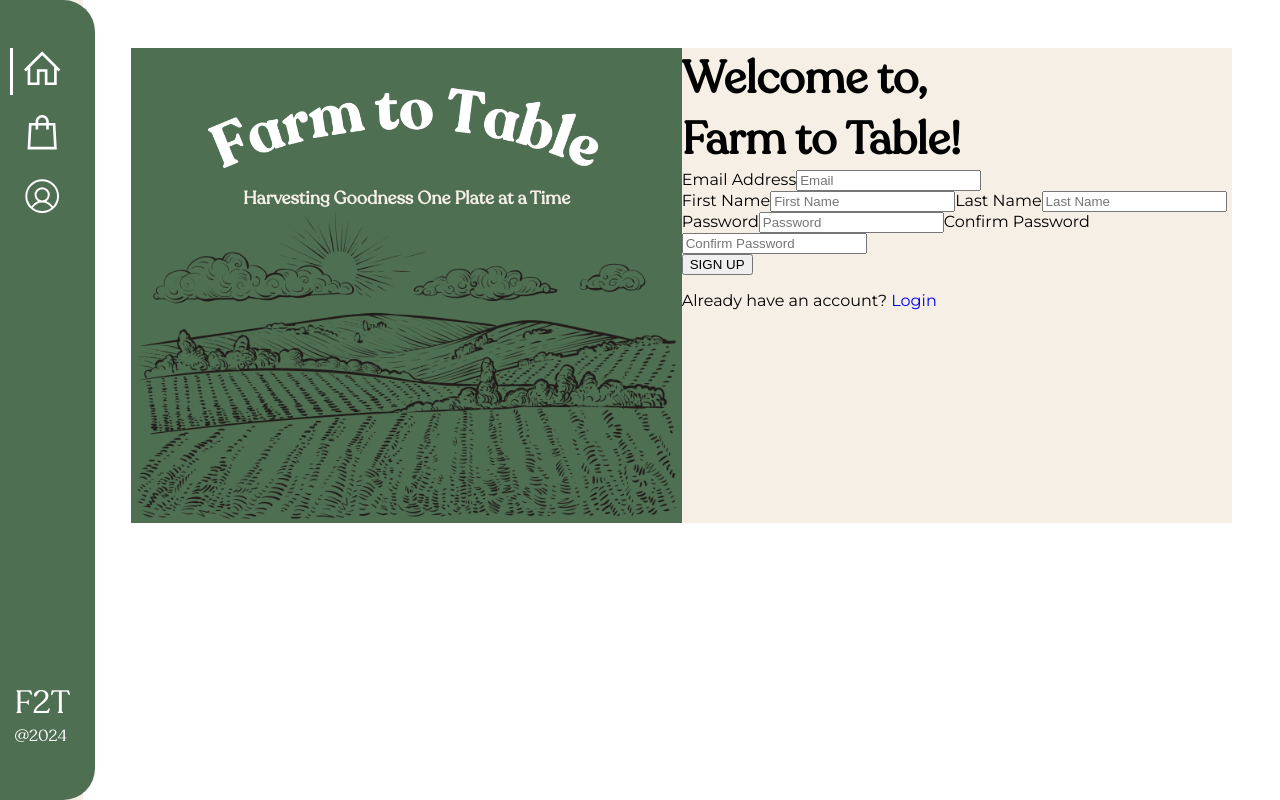
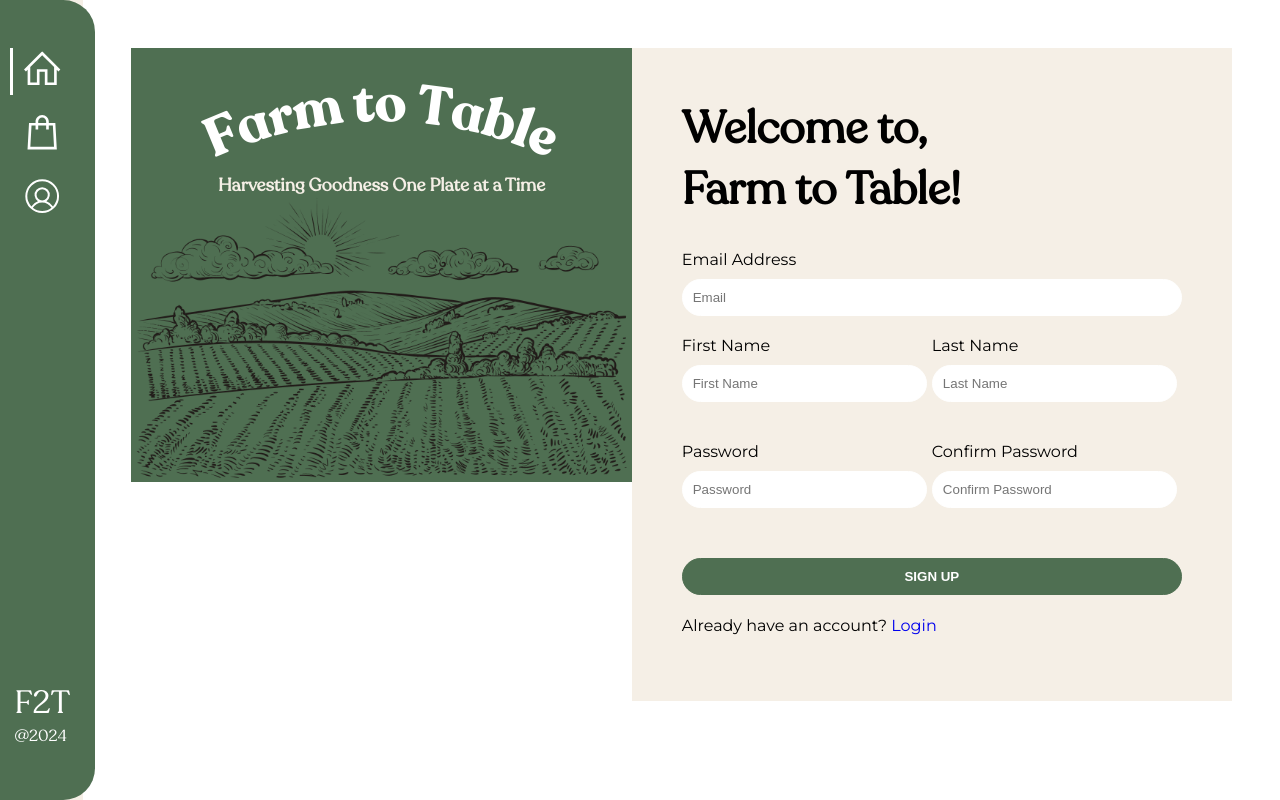
Before and after one commit to JomarMonrealUPLB/Farm-to-Table, a React (Create React App) app in the folder client/: page /signup in a window 1280 px wide. Built offline with nearby package versions, Linux system fonts and the light colour scheme.

Commit message:
ui: adjusted signup and login css

```diff
--- a/client/src/components/Login.css
+++ b/client/src/components/Login.css
@@ -8,11 +8,13 @@
     width: 50%;
 
 }
+
 .login_page-main{
     display: flex;
     flex-direction: column;
     width: 50%;
     background-color: var(--primary-background);
+    padding: 50px;
 
 }
 
@@ -21,3 +23,45 @@
     font-weight: bolder;
 
 }
+
+.login_page-form{
+    display: flex;
+    flex-direction: column;
+    padding-top: 30px;
+    padding-bottom: 5px;
+
+}
+
+.login_page-form div{
+
+    display: flex;
+    flex-direction: column;
+    padding-bottom: 20px;
+
+}
+
+.login_page-form label{
+    padding-bottom: 10px;
+
+}
+
+.login_page-form input{
+    width: 100%;
+    padding: 10px;
+    border-radius: 20px;
+    border: 1px solid white;
+    box-sizing: border-box;
+
+}
+
+.login_page-form button{
+    font-weight: bolder;
+    background-color: var(--primary-green);
+    color: white;
+    border: 1px solid var(--primary-green);
+    width: 100%;
+    padding: 10px;
+    margin-top: 10px;
+    border-radius: 20px;
+
+}
--- a/client/src/components/Signup.css
+++ b/client/src/components/Signup.css
@@ -8,11 +8,13 @@
     width: 50%;
 
 }
+
 .signup_page-main{
     display: flex;
     flex-direction: column;
     width: 50%;
     background-color: var(--primary-background);
+    padding: 50px;
 
 }
 
@@ -21,3 +23,54 @@
     font-weight: bolder;
 
 }
+
+.signup_page-form{
+    display: flex;
+    flex-direction: column;
+    padding-top: 30px;
+    padding-bottom: 5px;
+
+}
+
+.signup_page-form div{
+
+    display: flex;
+    flex-direction: column;
+    padding-bottom: 20px;
+    width: 100%;
+    padding-right: 5px;
+}
+
+.signup_page-form .double{
+    display: flex;
+    flex-direction: row;
+    justify-content: flex-start;
+
+}
+
+
+.signup_page-form label{
+    padding-bottom: 10px;
+
+}
+
+.signup_page-form input{
+    width: 100%;
+    padding: 10px;
+    border-radius: 20px;
+    border: 1px solid white;
+    box-sizing: border-box;
+
+}
+
+.signup_page-form button{
+    font-weight: bolder;
+    background-color: var(--primary-green);
+    color: white;
+    border: 1px solid var(--primary-green);
+    width: 100%;
+    padding: 10px;
+    margin-top: 10px;
+    border-radius: 20px;
+
+}
--- a/client/src/pages/Login.js
+++ b/client/src/pages/Login.js
@@ -1,5 +1,5 @@
 import React, { useEffect, useState } from 'react';
-import { Link } from 'react-router-dom';
+import { Link, useNavigate } from 'react-router-dom';
 
 import {users} from '../assets/dummy_data/users'
 
@@ -11,9 +11,10 @@ import '../components/Login.css';
 
 const Login = () => {
   const dummyUsers = users;
-  console.log(dummyUsers);
+
   const [email, setEmail] = useState('');
   const [password, setPassword] = useState('');
+  const navigate = useNavigate();
 
   const handleLogin = async (e) => {
     e.preventDefault();
@@ -24,11 +25,11 @@ const Login = () => {
     if(user && user.password === password){
       if(user.type === 'customer'){
         //Customer HomePage
-        window.location= "/customer-homepage";
+        navigate('/customer-homepage');
 
       }else if (user.type === 'merchant'){
         //Admin HomePage
-        window.location= "/admin-homepage";
+        navigate('/admin-homepage');
       }
 
     }else{
@@ -54,7 +55,7 @@ const Login = () => {
 
             <div>
               <label>Email Address</label>
-              <input type="email" placeholder="Email" value={email} onChange={(e) => setEmail(e.target.value)} required />
+              <input type="email" placeholder="Email Address" value={email} onChange={(e) => setEmail(e.target.value)} required />
             </div>
 
             <div>
--- a/client/src/pages/Signup.js
+++ b/client/src/pages/Signup.js
@@ -73,18 +73,26 @@ const Signup = () => {
               <input type="email" placeholder="Email" value={email} onChange={(e) => setEmail(e.target.value)} required />
             </div>
 
+            <div className='double'>
             <div>
             <label>First Name</label>
               <input type="text" placeholder="First Name" value={firstName} onChange={(e) => setFirstName(e.target.value)} required />
+            </div>
+            <div>
             <label>Last Name</label>
               <input type="text" placeholder="Last Name" value={lastName} onChange={(e) => setLastName(e.target.value)} required />
             </div>
+            </div>
 
+            <div className='double'>
             <div>
             <label>Password</label>
               <input type="password" placeholder="Password" value={password} onChange={(e) => setPassword(e.target.value)} required />
+            </div>
+            <div>
             <label>Confirm Password</label>
               <input type="password" placeholder="Confirm Password" value={confirmPassword} onChange={(e) => setConfirmPassword(e.target.value)} required />
+            </div>
             </div>
 
             <button type="submit">SIGN UP</button>
```
